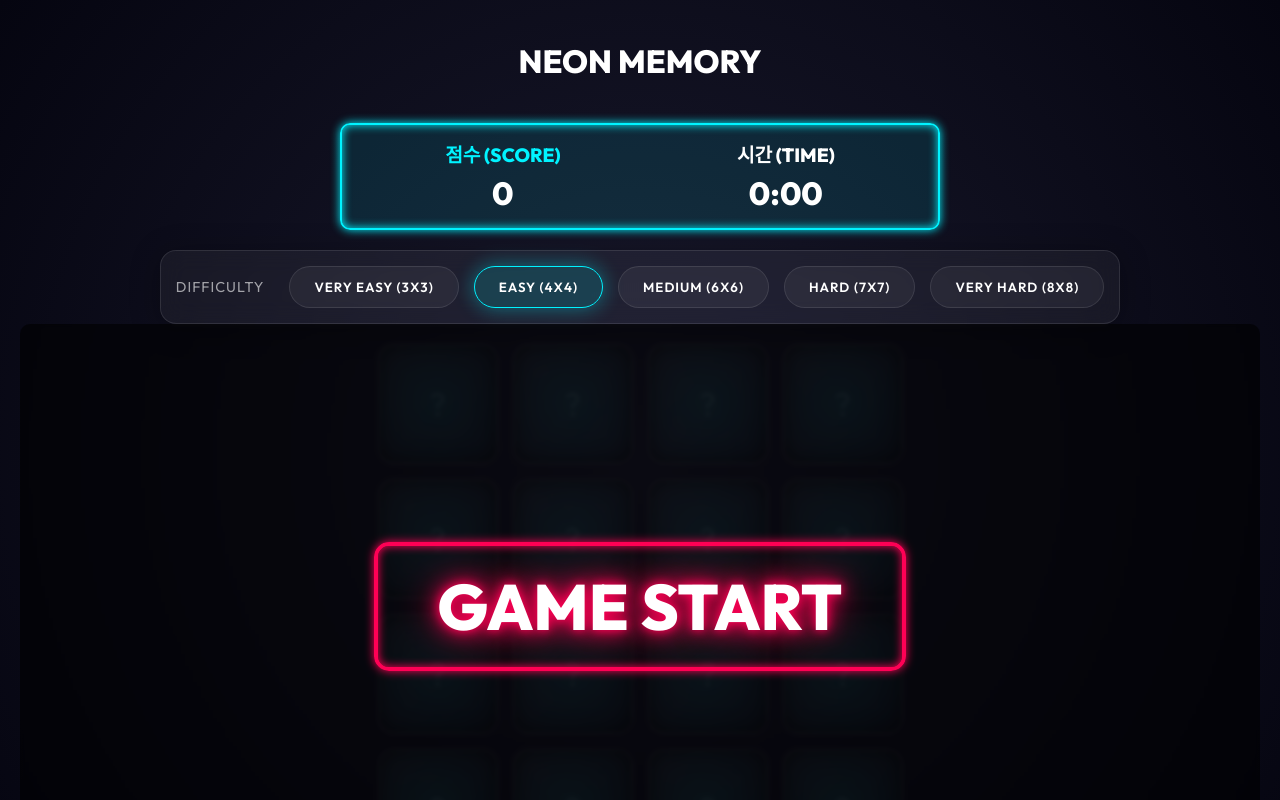
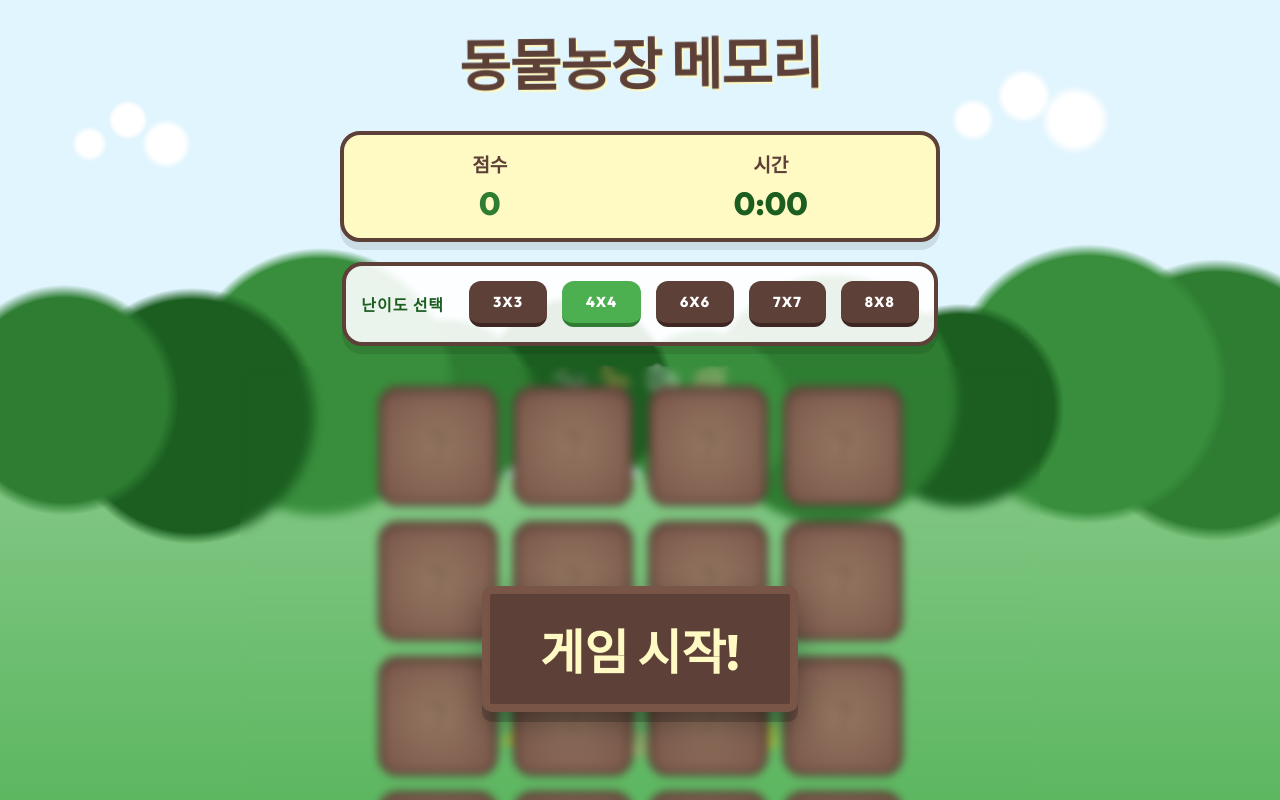
Before and after one commit to DevLime-FE/samecard, a React (Create React App) app: page / in a window 1280 px wide. Shown: the top 800 px of the page. Built offline with nearby package versions, Linux system fonts and the light colour scheme.

Commit message:
기존 네온 분위기를 제거 후 동물농장 분위기로 css변환

```diff
--- a/src/App.tsx
+++ b/src/App.tsx
@@ -9,16 +9,16 @@ function App() {
   const { gameState, handleCardClick, changeLevel, resetGame, startGame } = useGameLogic();
 
   return (
-    <div className="App" style={{ minHeight: '100vh', display: 'flex', flexDirection: 'column', alignItems: 'center', padding: '20px' }}>
-      <h1 className="neon-title" onClick={() => { window.location.reload(); }} style={{ cursor: 'pointer' }}>
-        NEON MEMORY
+    <div className="App app-container" style={{ minHeight: '100vh', display: 'flex', flexDirection: 'column', alignItems: 'center', padding: '20px' }}>
+      <h1 className="title-wood animate-sway" onClick={() => { window.location.reload(); }} style={{ cursor: 'pointer' }}>
+        동물농장 메모리
       </h1>
 
       <ScoreBoard score={gameState.score} combo={gameState.combo} time={gameState.elapsedTime} />
 
       <LevelSelector currentLevel={gameState.level} onSelectLevel={changeLevel} />
 
-      <div style={{ position: 'relative', minHeight: '400px', width: '100%', display: 'flex', justifyContent: 'center' }}>
+      <div style={{ position: 'relative', minHeight: '400px', width: '100%', maxWidth: '800px', display: 'flex', justifyContent: 'center' }}>
         {!gameState.isGameStarted && (
           <div style={{
             position: 'absolute',
@@ -26,19 +26,18 @@ function App() {
             left: 0,
             right: 0,
             bottom: 0,
-            backgroundColor: 'rgba(0,0,0,0.6)',
             zIndex: 10,
             display: 'flex',
             justifyContent: 'center',
             alignItems: 'center',
-            borderRadius: '10px',
-            backdropFilter: 'blur(2px)'
+            borderRadius: '20px',
+            backdropFilter: 'blur(4px)'
           }}>
             <button
               onClick={startGame}
-              className="neon-sign-start"
+              className="farm-sign-start"
             >
-              GAME START
+              게임 시작!
             </button>
           </div>
         )}
@@ -51,44 +50,33 @@ function App() {
       </div>
 
       {gameState.isGameStarted && gameState.isGameComplete && (
-        <div style={{
+        <div className="farm-panel animate-pop" style={{
           position: 'fixed',
           top: '50%',
           left: '50%',
           transform: 'translate(-50%, -50%)',
-          backgroundColor: 'rgba(0,0,0,0.95)',
-          padding: '50px',
-          border: '4px solid var(--neon-pink)',
-          borderRadius: '20px',
+          width: '90%',
+          maxWidth: '400px',
           zIndex: 1000,
           textAlign: 'center',
-          boxShadow: '0 0 50px var(--neon-pink)'
+          boxShadow: '0 20px 50px rgba(0,0,0,0.3)'
         }}>
-          <h2 className="text-glow" style={{ fontSize: '3rem', color: 'var(--neon-pink)', margin: 0 }}>CLEAR!</h2>
-          <div style={{ margin: '30px 0', fontSize: '1.3rem', lineHeight: '1.6' }}>
-            <p>기본 점수: {gameState.score}</p>
-            <p>경과 시간: {gameState.elapsedTime}초</p>
-            <p style={{ color: 'var(--neon-yellow)' }}>
+          <h2 style={{ fontSize: '3rem', color: 'var(--wood-brown)', margin: 0, fontWeight: 900 }}>성공!</h2>
+          <div style={{ margin: '30px 0', fontSize: '1.3rem', lineHeight: '1.6', color: 'var(--text-dark)' }}>
+            <p>획득 점수: <b>{gameState.score}</b></p>
+            <p>기록: <b>{gameState.elapsedTime}초</b></p>
+            <p style={{ color: 'var(--farm-grass-dark)', fontWeight: 'bold' }}>
               시간 보너스: x{gameState.timeBonusMultiplier}
             </p>
-            <hr style={{ borderColor: '#333', margin: '15px 0' }} />
-            <p style={{ fontSize: '2rem', fontWeight: 'bold' }}>
-              최종 점수: <span style={{ color: 'var(--neon-blue)' }}>{gameState.finalScore}</span>
+            <hr style={{ borderColor: 'var(--wood-brown)', opacity: 0.2, margin: '15px 0' }} />
+            <p style={{ fontSize: '2rem', fontWeight: 900, color: 'var(--wood-brown)' }}>
+              최종 점수: {gameState.finalScore}
             </p>
           </div>
           <button
             onClick={resetGame}
-            style={{
-              marginTop: '10px',
-              padding: '15px 30px',
-              fontSize: '1.2rem',
-              backgroundColor: 'var(--neon-blue)',
-              color: '#000',
-              border: 'none',
-              borderRadius: '10px',
-              fontWeight: 'bold',
-              cursor: 'pointer'
-            }}
+            className="farm-button"
+            style={{ width: '100%', fontSize: '1.5rem' }}
           >
             다시 하기
           </button>
--- a/src/components/Card.tsx
+++ b/src/components/Card.tsx
@@ -30,7 +30,7 @@ const Card: React.FC<CardComponentProps> = ({ card, onClick }) => {
             >
                 {/* Front of Card (Unflipped State) */}
                 <div
-                    className="glass-panel"
+                    className="farm-panel"
                     style={{
                         position: 'absolute',
                         width: '100%',
@@ -39,11 +39,11 @@ const Card: React.FC<CardComponentProps> = ({ card, onClick }) => {
                         display: 'flex',
                         alignItems: 'center',
                         justifyContent: 'center',
-                        fontSize: '2rem',
-                        color: 'rgba(255, 255, 255, 0.1)',
-                        background: 'linear-gradient(135deg, rgba(255,255,255,0.05) 0%, rgba(255,255,255,0.01) 100%)',
-                        border: '1px solid rgba(255,255,255,0.1)',
-                        boxShadow: 'inset 0 0 20px rgba(0,0,0,0.5)',
+                        fontSize: '2.5rem',
+                        color: 'var(--wood-brown)',
+                        backgroundColor: 'var(--wood-light)',
+                        border: '4px solid var(--wood-brown)',
+                        boxShadow: 'inset 0 4px 8px rgba(0,0,0,0.2)',
                         overflow: 'hidden'
                     }}
                 >
@@ -51,8 +51,8 @@ const Card: React.FC<CardComponentProps> = ({ card, onClick }) => {
                         position: 'absolute',
                         width: '150%',
                         height: '150%',
-                        background: 'radial-gradient(circle, var(--neon-blue) 0%, transparent 70%)',
-                        opacity: 0.1,
+                        background: 'radial-gradient(circle, var(--cream) 0%, transparent 70%)',
+                        opacity: 0.2,
                         transform: 'translate(-50%, -50%)',
                         top: '50%',
                         left: '50%'
@@ -62,31 +62,25 @@ const Card: React.FC<CardComponentProps> = ({ card, onClick }) => {
 
                 {/* Back of Card (Flipped State - Emoji) */}
                 <div
-                    className="glass-panel"
+                    className="farm-panel"
                     style={{
                         position: 'absolute',
                         width: '100%',
                         height: '100%',
                         backfaceVisibility: 'hidden',
-                        backgroundColor: card.isLogo ? 'rgba(0, 0, 0, 0.8)' : 'rgba(20, 20, 30, 0.9)',
-                        border: card.isLogo ? '2px solid var(--neon-blue)' : '1px solid var(--neon-pink)',
-                        boxShadow: card.isLogo ? '0 0 20px var(--neon-blue)' : '0 0 15px rgba(255, 0, 85, 0.3)',
+                        backgroundColor: card.isLogo ? 'var(--sun-yellow)' : 'var(--cream)',
+                        border: card.isLogo ? '4px solid var(--wood-brown)' : '4px solid var(--farm-grass-dark)',
                         transform: 'rotateY(180deg)',
                         display: 'flex',
                         alignItems: 'center',
                         justifyContent: 'center',
-                        fontSize: card.isLogo ? '1.2rem' : '2.5rem',
-                        fontWeight: card.isLogo ? 'bold' : 'normal',
-                        color: card.isLogo ? 'var(--neon-blue)' : 'inherit',
+                        fontSize: card.isLogo ? '1.5rem' : '3.5rem',
+                        fontWeight: '900',
+                        color: 'var(--wood-brown)',
                         overflow: 'hidden'
                     }}
                 >
-                    <div style={{
-                        position: 'absolute',
-                        top: 0, left: 0, right: 0, bottom: 0,
-                        background: 'radial-gradient(circle at center, rgba(188, 19, 254, 0.2) 0%, transparent 70%)',
-                    }} />
-                    <span style={{ position: 'relative', zIndex: 1, filter: 'drop-shadow(0 0 5px rgba(255,255,255,0.5))' }}>
+                    <span style={{ position: 'relative', zIndex: 1, filter: 'drop-shadow(2px 2px 2px rgba(0,0,0,0.1))' }}>
                         {card.emoji}
                     </span>
                 </div>
--- a/src/components/LevelSelector.tsx
+++ b/src/components/LevelSelector.tsx
@@ -17,15 +17,16 @@ const LevelSelector: React.FC<LevelSelectorProps> = ({ currentLevel, onSelectLev
     };
 
     return (
-        <div className="glass-panel" style={{ display: 'flex', gap: '15px', padding: '15px', alignItems: 'center' }}>
-            <span className="status-text" style={{ marginRight: '10px', fontSize: '0.9rem', textTransform: 'uppercase', letterSpacing: '1px' }}>Difficulty</span>
-            {levels.map((lvl: Number, idx) => (
+        <div className="farm-panel" style={{ display: 'flex', gap: '15px', padding: '15px', alignItems: 'center', marginBottom: '20px' }}>
+            <span className="status-text" style={{ marginRight: '10px', fontSize: '1rem', textTransform: 'uppercase', letterSpacing: '1px' }}>난이도 선택</span>
+            {levels.map((lvl: number, idx) => (
                 <button
                     key={idx}
                     onClick={() => onSelectLevel(lvl as Level)}
-                    className={`glass-button ${currentLevel === lvl ? 'active' : ''}`}
+                    className={`farm-button ${currentLevel === lvl ? 'active' : ''}`}
+                    style={{ fontSize: '0.9rem' }}
                 >
-                    {levelLabels[lvl as Level]}
+                    {lvl}x{lvl}
                 </button>
             ))}
         </div>
--- a/src/components/ScoreBoard.tsx
+++ b/src/components/ScoreBoard.tsx
@@ -14,33 +14,30 @@ const ScoreBoard: React.FC<ScoreBoardProps> = ({ score, combo, time }) => {
     };
 
     return (
-        <div style={{
+        <div className="farm-panel" style={{
             display: 'flex',
             justifyContent: 'space-around',
             alignItems: 'center',
             width: '100%',
             maxWidth: '600px',
-            margin: '20px auto',
-            padding: '15px',
-            border: '2px solid var(--neon-blue)',
-            borderRadius: '10px',
-            boxShadow: '0 0 10px var(--neon-blue), inset 0 0 10px var(--neon-blue)',
-            backgroundColor: 'rgba(0, 243, 255, 0.1)'
+            margin: '0 auto 20px auto',
+            backgroundColor: 'var(--cream)',
+            border: '4px solid var(--wood-brown)',
         }}>
             <div style={{ textAlign: 'center' }}>
-                <h3 style={{ margin: 0, color: 'var(--neon-blue)', fontSize: '1.2rem', textTransform: 'uppercase' }}>점수 (SCORE)</h3>
-                <p className="text-glow" style={{ margin: '5px 0 0', fontSize: '2rem', fontWeight: 'bold' }}>{score}</p>
+                <h3 style={{ margin: 0, color: 'var(--wood-brown)', fontSize: '1.2rem', fontWeight: 900 }}>점수</h3>
+                <p style={{ margin: '5px 0 0', fontSize: '2rem', fontWeight: 900, color: 'var(--text-main)' }}>{score}</p>
             </div>
 
             <div style={{ textAlign: 'center' }}>
-                <h3 style={{ margin: 0, color: 'var(--neon-yellow)', fontSize: '1.2rem', textTransform: 'uppercase' }}>시간 (TIME)</h3>
-                <p className="text-glow" style={{ margin: '5px 0 0', fontSize: '2rem', fontWeight: 'bold', color: 'var(--neon-yellow)' }}>{formatTime(time)}</p>
+                <h3 style={{ margin: 0, color: 'var(--wood-brown)', fontSize: '1.2rem', fontWeight: 900 }}>시간</h3>
+                <p style={{ margin: '5px 0 0', fontSize: '2rem', fontWeight: 900, color: 'var(--text-dark)' }}>{formatTime(time)}</p>
             </div>
 
             {combo > 1 && (
-                <div style={{ textAlign: 'center', animation: 'pulse 0.5s infinite alternate' }}>
-                    <h3 style={{ margin: 0, color: 'var(--neon-pink)', fontSize: '1.2rem', textTransform: 'uppercase' }}>COMBO!</h3>
-                    <p className="text-glow" style={{ margin: '5px 0 0', fontSize: '2rem', fontWeight: 'bold', color: 'var(--neon-pink)' }}>x{combo}</p>
+                <div style={{ textAlign: 'center' }}>
+                    <h3 style={{ margin: 0, color: 'var(--wood-light)', fontSize: '1.2rem', fontWeight: 900 }}>콤보!</h3>
+                    <p style={{ margin: '5px 0 0', fontSize: '2rem', fontWeight: 900, color: 'var(--farm-grass-dark)' }}>x{combo}</p>
                 </div>
             )}
         </div>
--- a/src/index.css
+++ b/src/index.css
@@ -1,23 +1,24 @@
 @import url('https://fonts.googleapis.com/css2?family=Outfit:wght@300;400;600;800&display=swap');
 
 :root {
-  /* Colors - Premium Neon Palette */
-  --bg-dark: #050510;
-  --bg-gradient: radial-gradient(circle at 50% 50%, #1a1a2e 0%, #050510 100%);
+  /* Colors - Animal Farm Palette */
+  --farm-sky: #e1f5fe;
+  --farm-grass: #81c784;
+  --farm-grass-dark: #4caf50;
+  --farm-dirt: #8d6e63;
+  --wood-brown: #5d4037;
+  --wood-light: #795548;
+  --cream: #fff9c4;
+  --sun-yellow: #fdd835;
 
-  --neon-blue: #00f3ff;
-  --neon-purple: #bc13fe;
-  --neon-pink: #ff0055;
-  --neon-green: #0aff68;
+  --panel-bg: rgba(255, 255, 255, 0.9);
+  --panel-border: #5d4037;
 
-  --glass-bg: rgba(255, 255, 255, 0.05);
-  --glass-border: rgba(255, 255, 255, 0.1);
-  --glass-highlight: rgba(255, 255, 255, 0.2);
+  --text-main: #2e7d32;
+  --text-dark: #1b5e20;
+  --text-light: #ffffff;
 
-  --text-main: #ffffff;
-  --text-muted: rgba(255, 255, 255, 0.6);
-
-  --card-back: #101015;
+  --card-back: #a1887f;
 }
 
 * {
@@ -26,81 +27,146 @@
 
 body {
   margin: 0;
-  font-family: 'Outfit', sans-serif;
-  background-color: var(--bg-dark);
-  background: var(--bg-gradient);
-  color: var(--text-main);
+  font-family: 'Outfit', 'Sniglet', sans-serif;
+  background-color: var(--farm-grass);
+  /* 고급 농장 배경: 하늘 + 풀밭 */
+  background:
+    linear-gradient(180deg, var(--farm-sky) 0%, var(--farm-sky) 50%, var(--farm-grass) 50%, var(--farm-grass-dark) 100%);
+  position: relative;
   min-height: 100vh;
   overflow-x: hidden;
   -webkit-font-smoothing: antialiased;
 }
 
-/* Glassmorphism Utilities */
-.glass-panel {
-  background: var(--glass-bg);
-  backdrop-filter: blur(12px);
-  -webkit-backdrop-filter: blur(12px);
-  border: 1px solid var(--glass-border);
-  border-radius: 16px;
-  box-shadow: 0 4px 30px rgba(0, 0, 0, 0.3);
+/* 농장/숲 배경 장식 레이어 */
+body::before {
+  content: "";
+  position: fixed;
+  top: 0;
+  left: 0;
+  right: 0;
+  bottom: 0;
+  pointer-events: none;
+  z-index: -1;
+  /* 구름들 */
+  background-image:
+    radial-gradient(circle at 10% 15%, white 15px, transparent 20px),
+    radial-gradient(circle at 13% 18%, white 18px, transparent 25px),
+    radial-gradient(circle at 7% 18%, white 12px, transparent 18px),
+
+    radial-gradient(circle at 80% 12%, white 20px, transparent 28px),
+    radial-gradient(circle at 84% 15%, white 25px, transparent 35px),
+    radial-gradient(circle at 76% 15%, white 15px, transparent 22px),
+
+    /* 울창한 숲 (지평선을 따라 겹쳐진 녹색 원들) */
+    radial-gradient(circle at 5% 50%, #2e7d32 8%, transparent 9%),
+    radial-gradient(circle at 15% 52%, #1b5e20 10%, transparent 11%),
+    radial-gradient(circle at 25% 48%, #388e3c 12%, transparent 13%),
+    radial-gradient(circle at 35% 51%, #2e7d32 9%, transparent 10%),
+    radial-gradient(circle at 45% 49%, #1b5e20 11%, transparent 12%),
+    radial-gradient(circle at 55% 52%, #388e3c 10%, transparent 11%),
+    radial-gradient(circle at 65% 50%, #2e7d32 13%, transparent 14%),
+    radial-gradient(circle at 75% 51%, #1b5e20 9%, transparent 10%),
+    radial-gradient(circle at 85% 48%, #388e3c 11%, transparent 12%),
+    radial-gradient(circle at 95% 50%, #2e7d32 10%, transparent 11%);
+  background-size: 100% 100%;
 }
 
-.glass-button {
-  background: var(--glass-bg);
-  border: 1px solid var(--glass-border);
-  color: var(--text-main);
+body::after {
+  content: "🐄       🐎         🐑          🐖";
+  position: fixed;
+  top: 45%;
+  left: 0;
+  right: 0;
+  font-size: 2rem;
+  text-align: center;
+  pointer-events: none;
+  z-index: -1;
+  opacity: 0.3;
+  filter: blur(1px);
+}
+
+/* 추가 풀밭 장식 */
+.app-container::before {
+  content: "🐥  🐰    🐿️  🍀  🌼";
+  position: fixed;
+  bottom: 5%;
+  left: 0;
+  right: 0;
+  text-align: center;
+  font-size: 2.5rem;
+  pointer-events: none;
+  z-index: -1;
+  opacity: 0.4;
+}
+
+/* Farm-Style Panels */
+.farm-panel {
+  background: var(--panel-bg);
+  border: 4px solid var(--wood-brown);
+  border-radius: 20px;
+  box-shadow: 0 8px 0px rgba(0, 0, 0, 0.1);
+  padding: 15px;
+}
+
+.farm-button {
+  background: var(--wood-brown);
+  border: none;
+  border-bottom: 4px solid #3e2723;
+  color: var(--text-light);
   padding: 12px 24px;
-  border-radius: 50px;
+  border-radius: 12px;
   font-family: inherit;
-  font-weight: 600;
+  font-weight: 800;
   cursor: pointer;
-  transition: all 0.3s cubic-bezier(0.25, 0.8, 0.25, 1);
+  transition: all 0.1s ease;
   text-transform: uppercase;
   letter-spacing: 1px;
 }
 
-.glass-button:hover {
-  background: var(--glass-highlight);
-  border-color: var(--neon-blue);
-  box-shadow: 0 0 15px var(--neon-blue);
-  text-shadow: 0 0 5px var(--neon-blue);
+.farm-button:hover {
+  background: var(--wood-light);
+  transform: translateY(2px);
+  border-bottom-width: 2px;
 }
 
-.glass-button.active {
-  background: rgba(0, 243, 255, 0.15);
-  border-color: var(--neon-blue);
-  box-shadow: 0 0 20px rgba(0, 243, 255, 0.4);
+.farm-button:active {
+  transform: translateY(4px);
+  border-bottom-width: 0px;
+}
+
+.farm-button.active {
+  background: var(--farm-grass-dark);
+  border-color: #2e7d32;
 }
 
 /* Typography & Effects */
-.title-glow {
+.title-wood {
   font-size: 3.5rem;
-  font-weight: 800;
+  font-weight: 900;
   text-align: center;
-  color: #fff;
-  text-shadow:
-    0 0 10px rgba(188, 19, 254, 0.7),
-    0 0 20px rgba(188, 19, 254, 0.5),
-    0 0 40px rgba(188, 19, 254, 0.3);
+  color: var(--wood-brown);
+  text-shadow: 2px 2px 0px var(--cream);
   margin: 0 0 30px 0;
   letter-spacing: -1px;
 }
 
 .status-text {
   font-size: 1.2rem;
-  color: var(--text-muted);
+  color: var(--text-dark);
+  font-weight: 600;
 }
 
 /* Animations */
-@keyframes float {
+@keyframes sway {
 
   0%,
   100% {
-    transform: translateY(0);
+    transform: rotate(-1deg);
   }
 
   50% {
-    transform: translateY(-10px);
+    transform: rotate(1deg);
   }
 }
 
@@ -116,75 +182,38 @@ body {
   }
 }
 
-.animate-float {
-  animation: float 4s ease-in-out infinite;
+.animate-sway {
+  animation: sway 3s ease-in-out infinite;
 }
 
 .animate-pop {
   animation: popIn 0.4s cubic-bezier(0.175, 0.885, 0.32, 1.275) forwards;
 }
 
-/* Neon Sign Button */
-.neon-sign-start {
-  font-family: 'Outfit', sans-serif;
-  font-size: 4rem;
-  font-weight: 800;
+/* Rustic Sign Button */
+.farm-sign-start {
+  font-family: inherit;
+  font-size: 3rem;
+  font-weight: 900;
   text-transform: uppercase;
-  color: #fff;
-  background: transparent;
-  border: 4px solid var(--neon-pink);
-  border-radius: 15px;
-  padding: 20px 60px;
+  color: var(--cream);
+  background: var(--wood-brown);
+  border: 8px solid var(--wood-light);
+  border-radius: 10px;
+  padding: 20px 50px;
   cursor: pointer;
-  box-shadow:
-    0 0 10px var(--neon-pink),
-    inset 0 0 10px var(--neon-pink);
-  text-shadow:
-    0 0 10px var(--neon-pink),
-    0 0 20px var(--neon-pink),
-    0 0 40px var(--neon-pink);
+  box-shadow: 0 10px 0 rgba(0, 0, 0, 0.2), 0 15px 30px rgba(0, 0, 0, 0.3);
   position: relative;
-  transition: all 0.3s ease-in-out;
-  animation: flicker 1.5s infinite alternate;
+  transition: all 0.2s;
 }
 
-.neon-sign-start:hover {
-  background: rgba(255, 0, 85, 0.1);
-  box-shadow:
-    0 0 20px var(--neon-pink),
-    0 0 40px var(--neon-pink),
-    inset 0 0 20px var(--neon-pink);
-  text-shadow:
-    0 0 20px var(--neon-pink),
-    0 0 40px var(--neon-pink),
-    0 0 80px var(--neon-pink);
+.farm-sign-start:hover {
+  transform: translateY(-5px) scale(1.05);
+  background: var(--wood-light);
+  box-shadow: 0 15px 0 rgba(0, 0, 0, 0.2), 0 20px 40px rgba(0, 0, 0, 0.4);
 }
 
-@keyframes flicker {
-
-  0%,
-  19%,
-  21%,
-  23%,
-  25%,
-  54%,
-  56%,
-  100% {
-    opacity: 1;
-    text-shadow:
-      0 0 10px var(--neon-pink),
-      0 0 20px var(--neon-pink),
-      0 0 40px var(--neon-pink);
-    box-shadow:
-      0 0 10px var(--neon-pink),
-      inset 0 0 10px var(--neon-pink);
-  }
-
-  20%,
-  24%,
-  55% {
-    opacity: 0.5;
-    text-shadow: none;
-    box-shadow: none;
-  }
+.farm-sign-start:active {
+  transform: translateY(5px);
+  box-shadow: 0 5px 0 rgba(0, 0, 0, 0.2);
 }
```
Also changed, not shown: src/hooks/useGameLogic.ts (+4 -11 lines).
